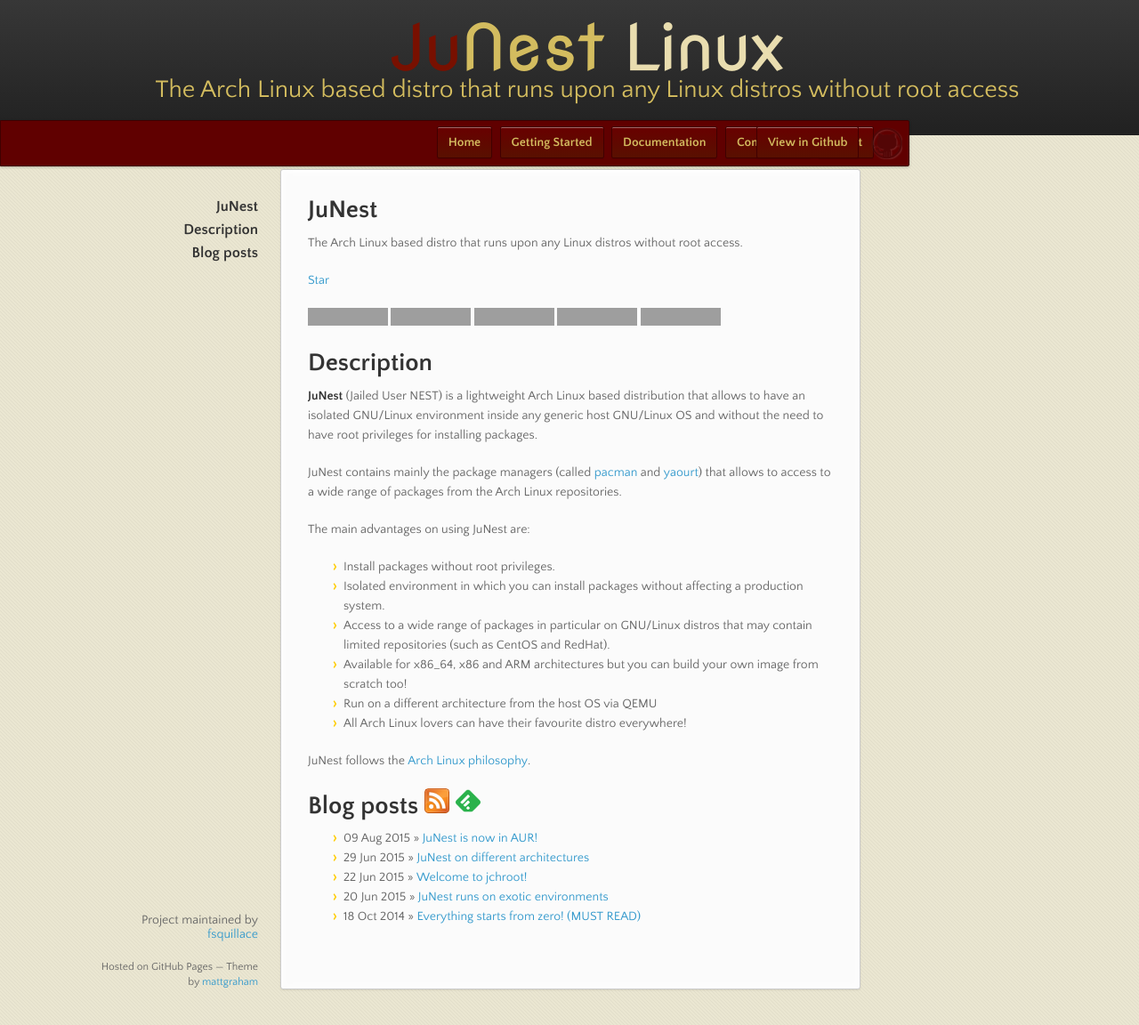
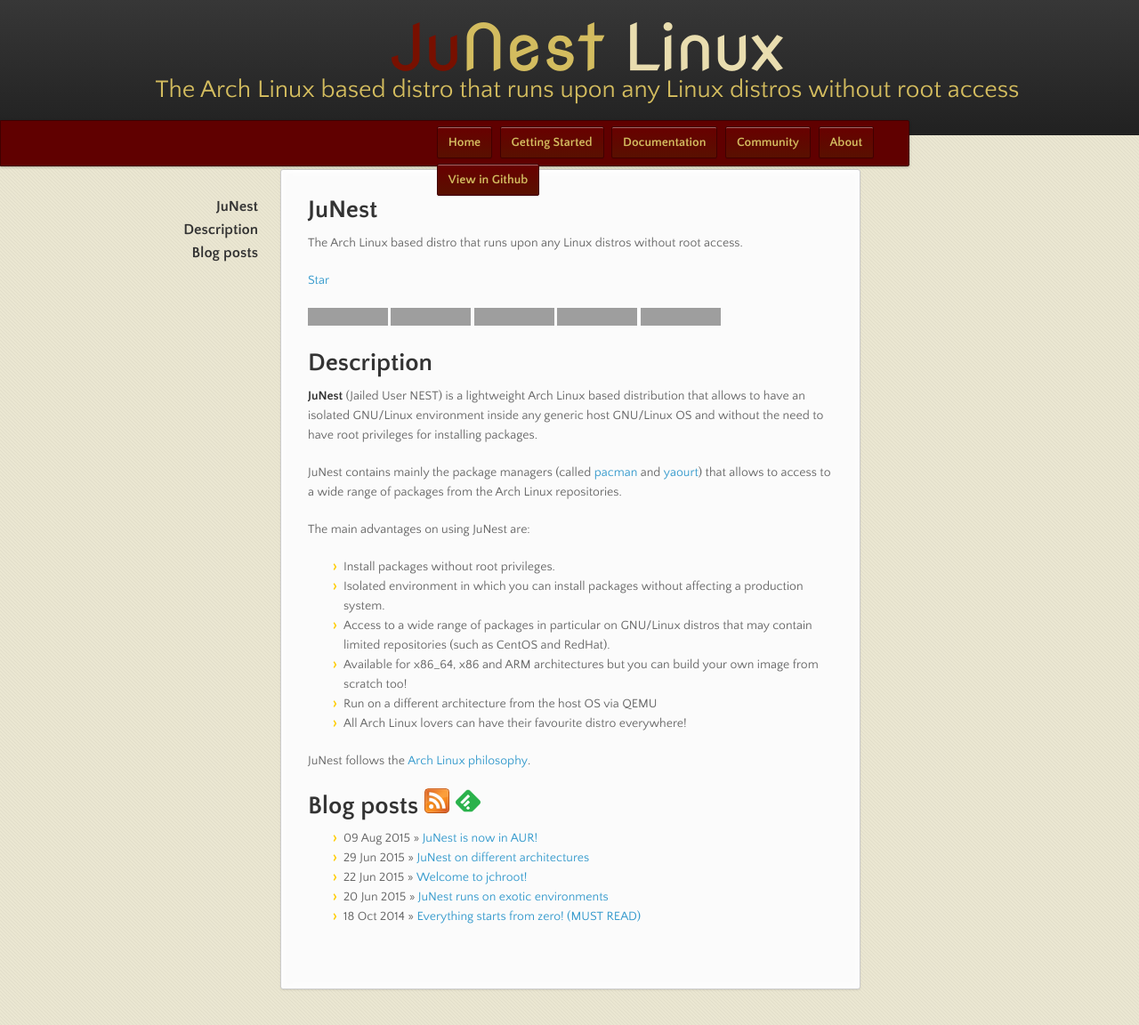
Before and after one commit to fsquillace/junest-site, a Jekyll site: the page built from index.md, in a window 1280 px wide and 1152 px high. Shown: the whole window at 89% size. Built offline with Jekyll 4.4.1, drawn with Linux system fonts in a browser that asks for light colours; nearby versions of some CDN libraries; comment, search, counter and statistics services are not loaded; grey boxes are pictures that could not be loaded.

Commit message:
Remove Github logo

```diff
--- a/_layouts/default.html
+++ b/_layouts/default.html
@@ -22,10 +22,6 @@
       </header>
 
       <div id="banner">
-        <span id="logo">
-        </span>
-        <a href="https://github.com/fsquillace/junest" class="button fork" target="_blank">View in Github</a>
-
         <div class="menu">
           <ul>
             <li><a href="{{site.baseurl}}/index.html" class="button">Home</a></li>
@@ -33,6 +29,7 @@
             <li><a href="{{site.baseurl}}/documentation.html" class="button">Documentation</a></li>
             <li><a href="{{site.baseurl}}/community.html" class="button">Community</a></li>
             <li><a href="{{site.baseurl}}/about.html" class="button">About</a></li>
+            <li><a href="https://github.com/fsquillace/junest" class="button" target="_blank">View in Github</a></li>
           </ul>
         </div>
       </div><!-- end banner -->
@@ -47,8 +44,6 @@
 
       <footer>
         <script async defer id="github-bjs" src="https://buttons.github.io/buttons.js"></script>
-        <p>Project maintained by <a href="https://github.com/fsquillace">fsquillace</a></p>
-        <p><small>Hosted on GitHub Pages &mdash; Theme by <a href="https://twitter.com/michigangraham">mattgraham</a></small></p>
       </footer>
     </div>
     <!--[if !IE]><script>fixScale(document);</script><![endif]-->
```
